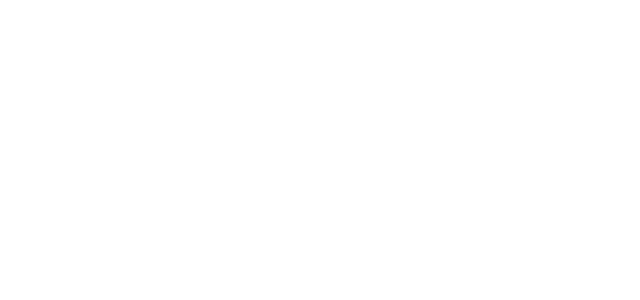
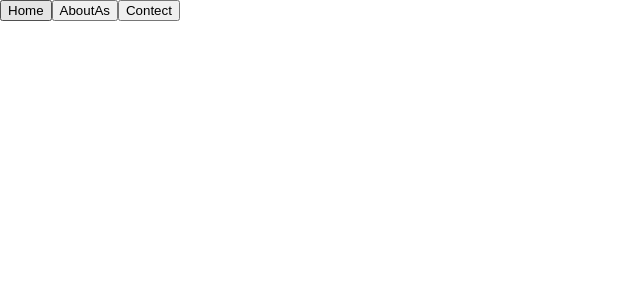
Before and after one commit to sknsurya/angular, an Angular app in the folder routing/: page / in a window 1280 px wide. Shown: the top 300 px of the page, without its empty margins (0-640 px from the left). Built offline with nearby package versions, Linux system fonts and the light colour scheme.

Commit message:
app component html file

```diff
--- a/routing/src/app/app.component.html
+++ b/routing/src/app/app.component.html
@@ -1,3 +1,8 @@
-<div>
+<div class="header">
+  <button class="homebtn" type="button" routerLink="homecomponent" >Home</button>
+  <button class="homebtn" type="button" routerLink="aboutascomponent">AboutAs</button>
+  <button class="homebtn" type="button" routerLink="contectcomponent">Contect</button>
+</div>
 
-</div>
+
+<router-outlet></router-outlet>
```
